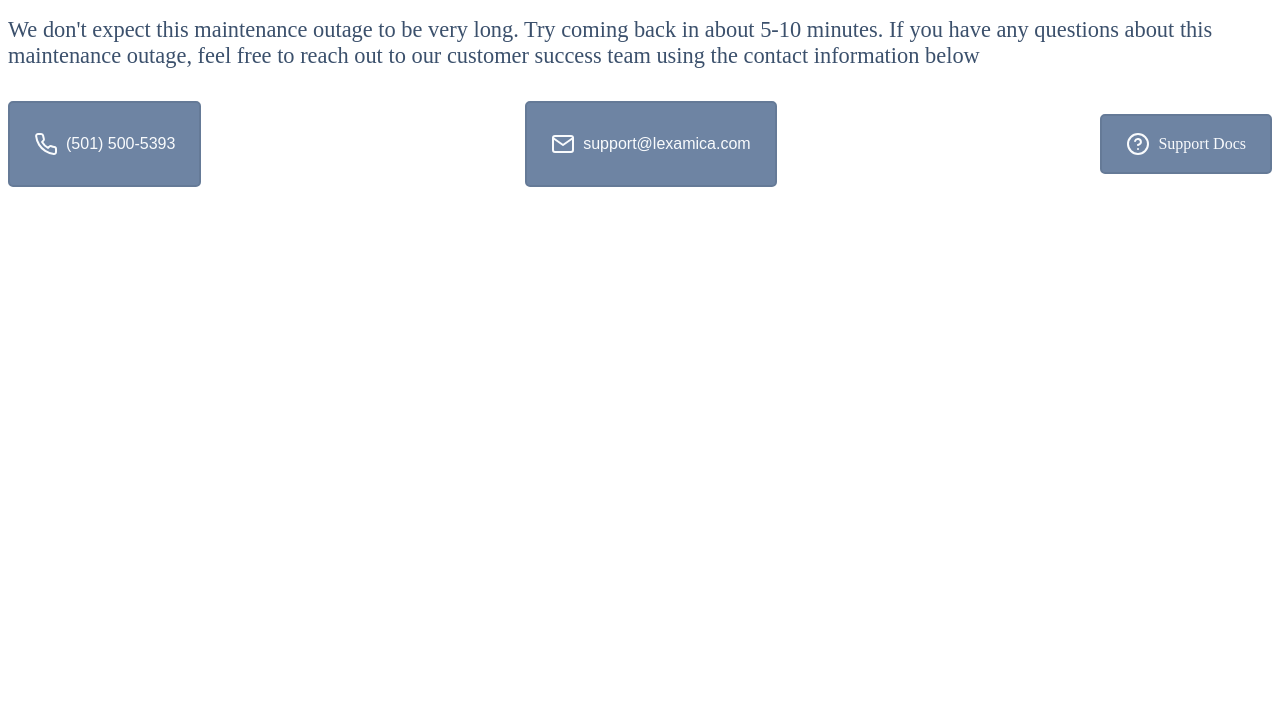
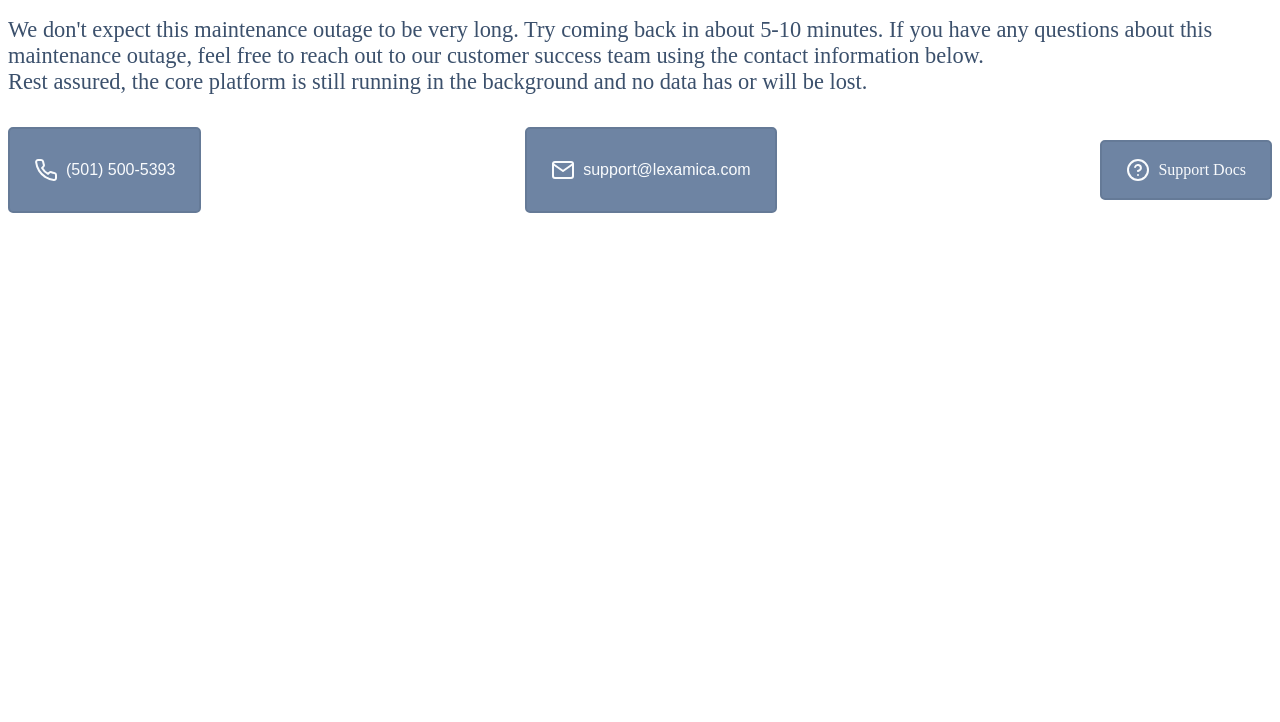
Before and after one commit to Lexamica/lexamica.github.io, a website: page maintenance/components/message.html in a window 1280 px wide. Shown: the part 78-800 px from the top of the page. Drawn offline with Linux system fonts and the light colour scheme.

Commit message:
Update message.html

```diff
--- a/maintenance/components/message.html
+++ b/maintenance/components/message.html
@@ -11,7 +11,9 @@
 >
 </div>
 <p id="message-body">
-  We don't expect this maintenance outage to be very long. Try coming back in about 5-10 minutes. If you have any questions about this maintenance outage, feel free to reach out to our customer success team using the contact information below
+  We don't expect this maintenance outage to be very long. Try coming back in about 5-10 minutes. If you have any questions about this maintenance outage, feel free to reach out to our customer success team using the contact information below.
+  <br />
+  Rest assured, the core platform is still running in the background and no data has or will be lost.
 </p>
 <div id="message-links">
   <button id="phone-link" class="message-link" onclick="copyPhone()">
```
